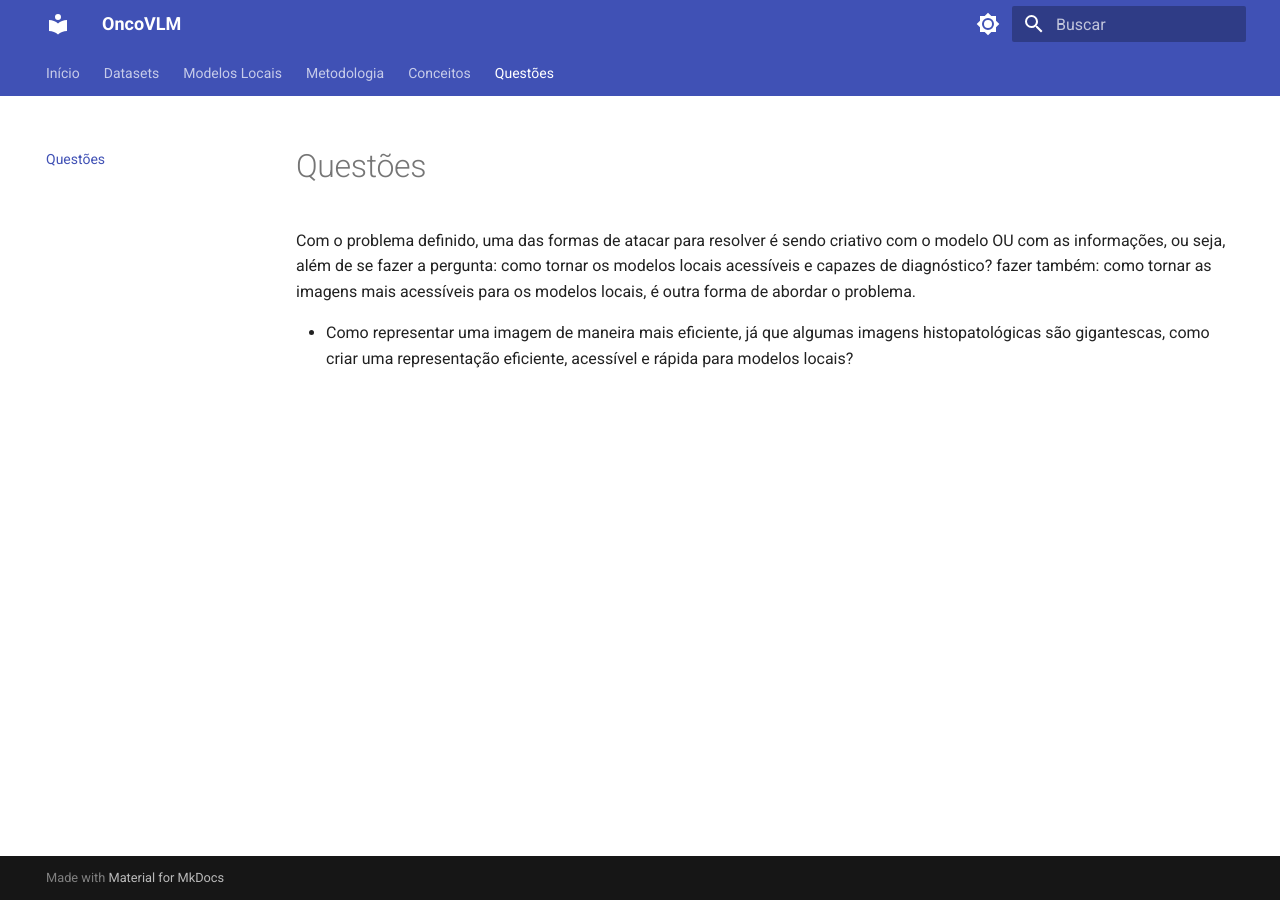
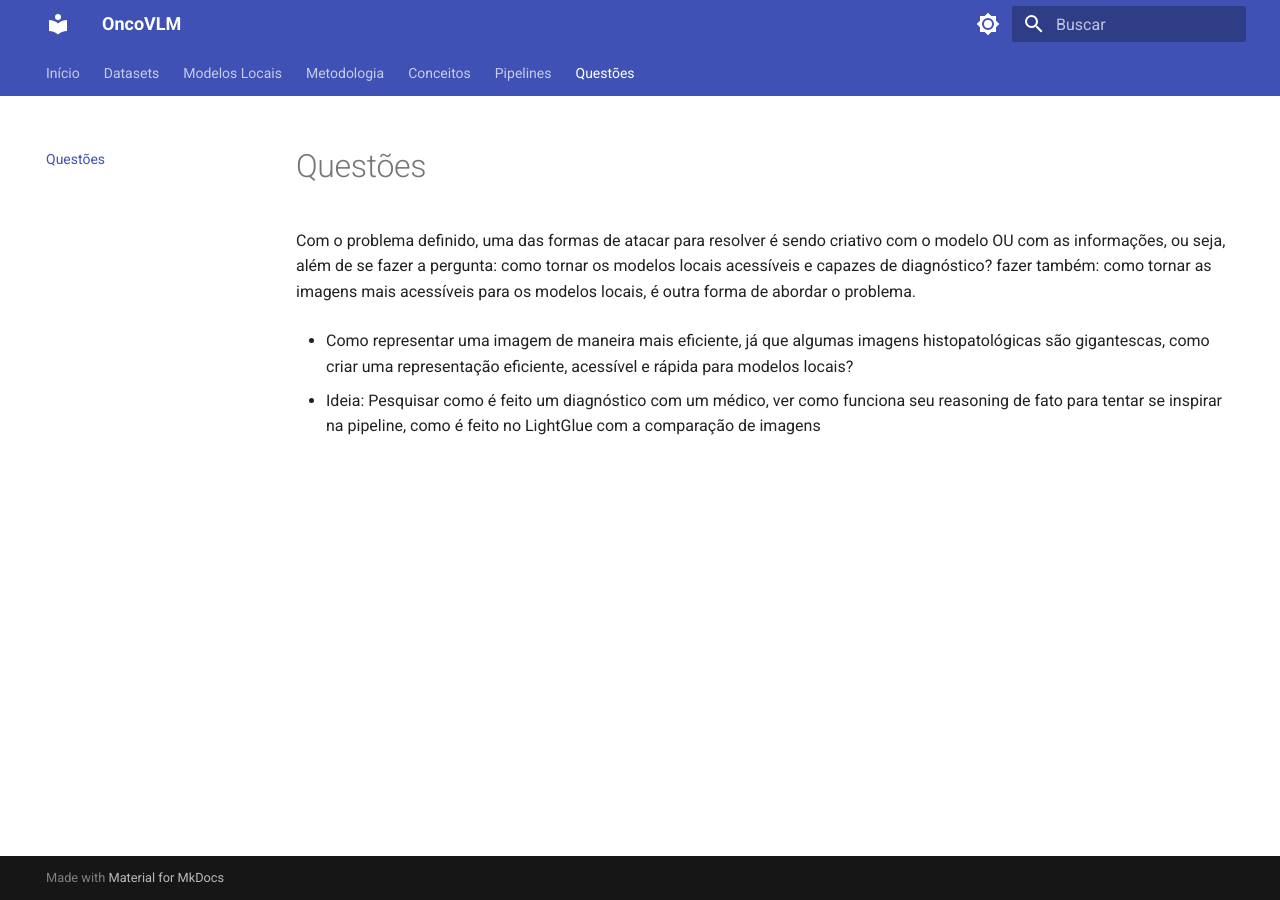
Before and after one commit to medeirosdev/pesquisa-vlm-oncologia-ic, an MkDocs documentation site: the page built from docs/questoes.md, in a window 1280 px wide. Built offline with MkDocs 1.6.1 and Material for MkDocs 9.7.7, drawn with Linux system fonts in a browser that asks for light colours.

Commit message:
adiciona aba Pipelines com Pipeline Ideia 01, inclui questao pendente sobre reasoning medico

```diff
--- a/docs/questoes.md
+++ b/docs/questoes.md
@@ -6,3 +6,8 @@ acessíveis e capazes de diagnóstico? fazer também: como tornar as imagens mai
 
 - Como representar uma imagem de maneira mais eficiente, já que algumas imagens histopatológicas são gigantescas, como criar uma representação eficiente, acessível e rápida
 para modelos locais?
+
+
+- Ideia: Pesquisar como é feito um diagnóstico com um médico, ver como
+funciona seu reasoning de fato para tentar se inspirar na pipeline, como é feito no
+LightGlue com a comparação de imagens
--- a/mkdocs.yml
+++ b/mkdocs.yml
@@ -30,6 +30,7 @@ nav:
   - Modelos Locais: modelos-locais.md
   - Metodologia: metodologia.md
   - Conceitos: conceitos.md
+  - Pipelines: pipelines.md
   - Questões: questoes.md
 
 markdown_extensions:
@@ -38,7 +39,11 @@ markdown_extensions:
       permalink: true
   - admonition
   - pymdownx.details
-  - pymdownx.superfences
+  - pymdownx.superfences:
+      custom_fences:
+        - name: mermaid
+          class: mermaid
+          format: !!python/name:pymdownx.superfences.fence_code_format
   - pymdownx.arithmatex:
       generic: true
 
```
Also changed, not shown: docs/pipelines.md (added, +63 -0 lines).
